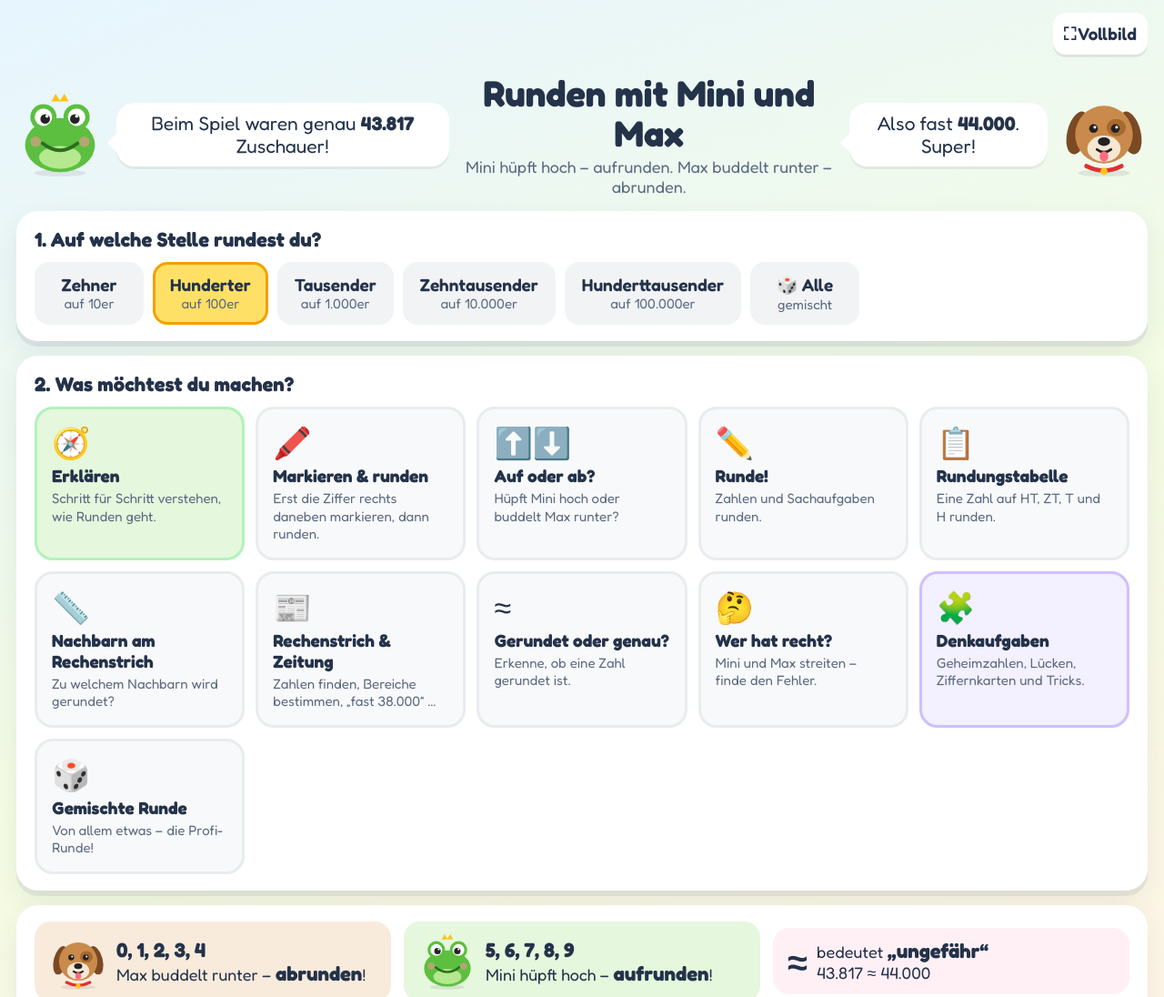
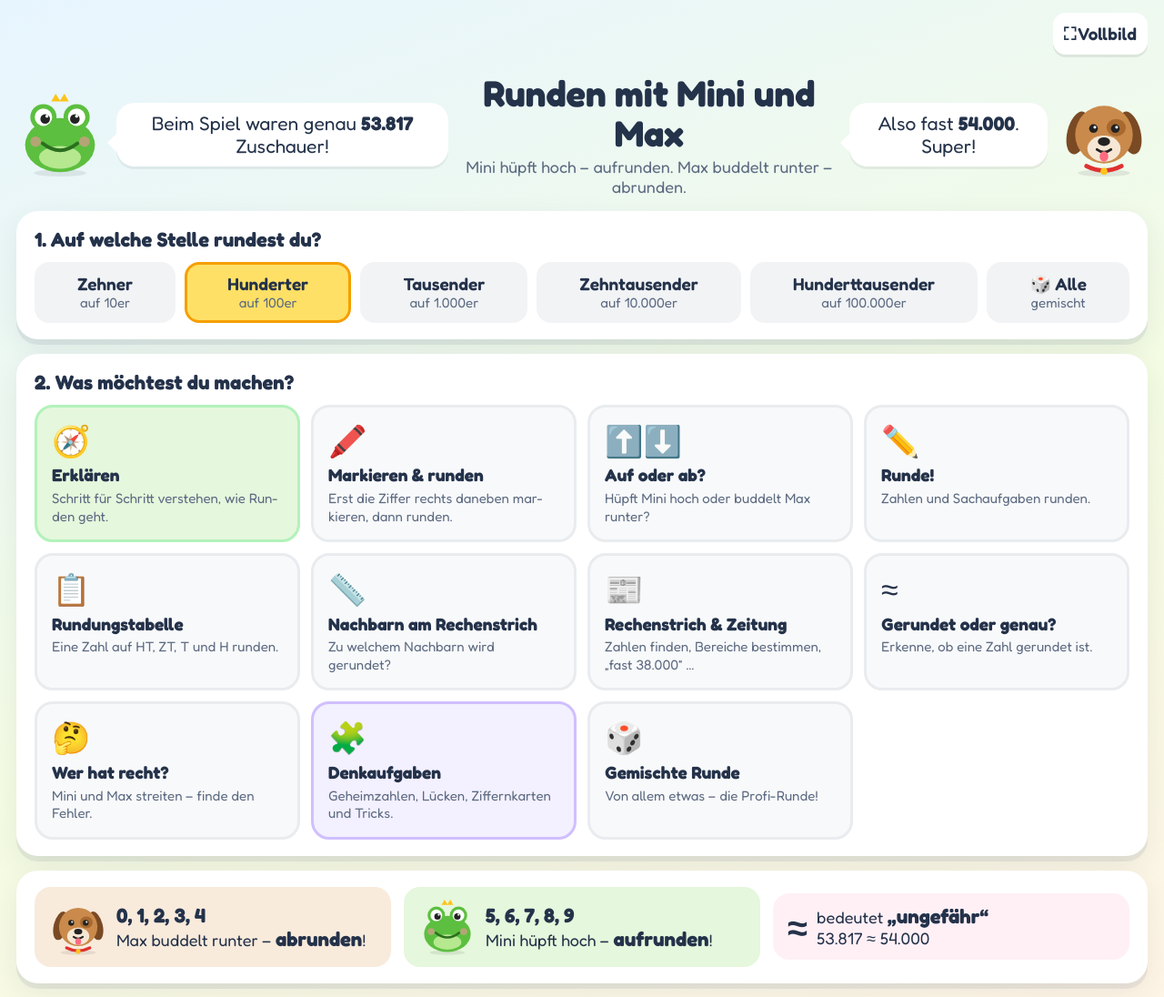
Before and after one commit to thuessner/Runden, a plain HTML site: page index.html in a window 1280 px wide. Shown: the top 1096 px of the page at 91% size. Drawn offline with Linux system fonts and the light colour scheme.

Commit message:
Add files via upload

```diff
--- a/index.html
+++ b/index.html
@@ -14,6 +14,7 @@
 }
 *{box-sizing:border-box}
 html,body{margin:0}
+html{-webkit-text-size-adjust:100%;text-size-adjust:100%}
 body{font-family:'Fredoka','Nunito','Avenir Next',system-ui,sans-serif;color:var(--ink);
   background:linear-gradient(160deg,#e7f5ff 0%,#f4fce3 55%,#fff4e6 100%);min-height:100vh;
   touch-action:manipulation;-webkit-tap-highlight-color:transparent}
@@ -34,7 +35,8 @@ input{-webkit-user-select:text;user-select:text}
 .heroimg img{max-width:100%;max-height:240px;border-radius:20px;box-shadow:0 6px 20px rgba(36,50,74,.15);display:block}
 .acard.done .pad{display:none}
 .acard.done .check{display:none}
-button{font-family:inherit;color:inherit;cursor:pointer;border:none;-webkit-user-select:none;user-select:none}
+button{font-family:inherit;color:inherit;cursor:pointer;border:none;-webkit-user-select:none;user-select:none;-webkit-appearance:none;appearance:none;white-space:normal;min-width:0;max-width:100%}
+button,.q,.fb,.bubble{overflow-wrap:break-word;-webkit-hyphens:auto;hyphens:auto}
 h1{font-size:clamp(26px,4.5vw,40px);margin:0 0 4px;line-height:1.1}
 h2{font-size:22px;margin:0 0 12px}
 .card{background:var(--card);border-radius:24px;padding:18px 20px;box-shadow:0 6px 0 rgba(36,50,74,.08),0 10px 30px rgba(36,50,74,.08);margin-bottom:16px}
@@ -48,14 +50,15 @@ h2{font-size:22px;margin:0 0 12px}
 @keyframes shake{0%,100%{transform:translateX(0)}25%{transform:translateX(-8px)}75%{transform:translateX(8px)}}
 
 .chips{display:flex;flex-wrap:wrap;gap:10px}
-.chip{background:#f1f3f5;border-radius:16px;padding:10px 16px;font-size:19px;font-weight:600;display:flex;flex-direction:column;align-items:center;min-width:120px;border:3px solid transparent}
+.chip{flex:1 1 auto;line-height:1.2;background:#f1f3f5;border-radius:16px;padding:10px 16px;font-size:19px;font-weight:600;display:flex;flex-direction:column;align-items:center;min-width:120px;border:3px solid transparent}
 .chip small{font-weight:400;color:var(--soft);font-size:15px}
 .chip.on{background:var(--hr);border-color:#f59f00}
-.modes{display:grid;grid-template-columns:repeat(auto-fill,minmax(200px,1fr));gap:12px}
-.mode{background:#f8f9fa;border-radius:20px;padding:16px;text-align:left;display:flex;flex-direction:column;gap:4px;border:3px solid #e9ecef;font-size:19px;transition:transform .1s}
+.modes{display:grid;grid-template-columns:repeat(auto-fill,minmax(min(100%,240px),1fr));gap:12px}
+.mode{width:100%;height:100%;align-items:flex-start;line-height:1.25;background:#f8f9fa;border-radius:20px;padding:16px;text-align:left;display:flex;flex-direction:column;gap:4px;border:3px solid #e9ecef;font-size:19px;transition:transform .1s}
 .mode:active{transform:scale(.97)}
 .mode .ico{font-size:34px}
 .mode small{color:var(--soft);font-size:15px;line-height:1.3}
+.mode b,.mode small{display:block;width:100%}
 .mode.learn{background:var(--mini-l);border-color:#b2f2bb}
 .mode.knobel{background:#f3f0ff;border-color:#d0bfff}
 .merk{display:flex;gap:14px;align-items:center;flex-wrap:wrap}
@@ -173,7 +176,7 @@ h2{font-size:22px;margin:0 0 12px}
   .fb{font-size:21px}
   .tafel{font-size:32px}.tafel th,.tafel td{width:76px;height:60px}
   .steps li{font-size:23px}
-  .modes{grid-template-columns:repeat(auto-fill,minmax(230px,1fr))}
+  .modes{grid-template-columns:repeat(auto-fill,minmax(250px,1fr))}
 }
 @media (max-width:560px){.char{width:70px;height:70px}.tafel th,.tafel td{width:46px;height:42px;font-size:20px}.pad button{height:56px}}
 </style>
@@ -582,9 +585,9 @@ function renderMenu(){
   S.mode=null;
   app.innerHTML=`
   <div class="top" style="justify-content:flex-end">${TOOLS}</div>
-  <header class="hero">${MINI_SVG}<div class="bubble">Beim Spiel waren genau <b>43.817</b> Zuschauer!</div>
+  <header class="hero">${MINI_SVG}<div class="bubble">Beim Spiel waren genau <b>53.817</b> Zuschauer!</div>
     <div><h1>Runden mit Mini und Max</h1><p>Mini hüpft hoch – aufrunden. Max buddelt runter – abrunden.</p></div>
-    <div class="bubble">Also fast <b>44.000</b>. Super!</div>${MAX_SVG}</header>
+    <div class="bubble">Also fast <b>54.000</b>. Super!</div>${MAX_SVG}</header>
   <section class="card"><h2>1. Auf welche Stelle rundest du?</h2><div class="chips">
     ${POS.map(p=>`<button class="chip ${S.p===p?'on':''}" data-p="${p}">${NAME[p]}<small>auf ${fmt(p)}er</small></button>`).join('')}
     <button class="chip ${S.p==='mix'?'on':''}" data-p="mix">🎲 Alle<small>gemischt</small></button></div></section>
@@ -593,7 +596,7 @@ function renderMenu(){
   <section class="card merk">
     <div class="rule down">${charSvg('max','sm')}<div><b>0, 1, 2, 3, 4</b><br>Max buddelt runter – <b>abrunden</b>!</div></div>
     <div class="rule up">${charSvg('mini','sm')}<div><b>5, 6, 7, 8, 9</b><br>Mini hüpft hoch – <b>aufrunden</b>!</div></div>
-    <div class="rule about"><b style="font-size:40px">≈</b><div>bedeutet <b>„ungefähr“</b><br>43.817 ≈ 44.000</div></div>
+    <div class="rule about"><b style="font-size:40px">≈</b><div>bedeutet <b>„ungefähr“</b><br>53.817 ≈ 54.000</div></div>
   </section>`;
   bindTools();
   app.querySelectorAll('.chip').forEach(b=>b.onclick=()=>{S.p=b.dataset.p==='mix'?'mix':+b.dataset.p;renderMenu();});
```
